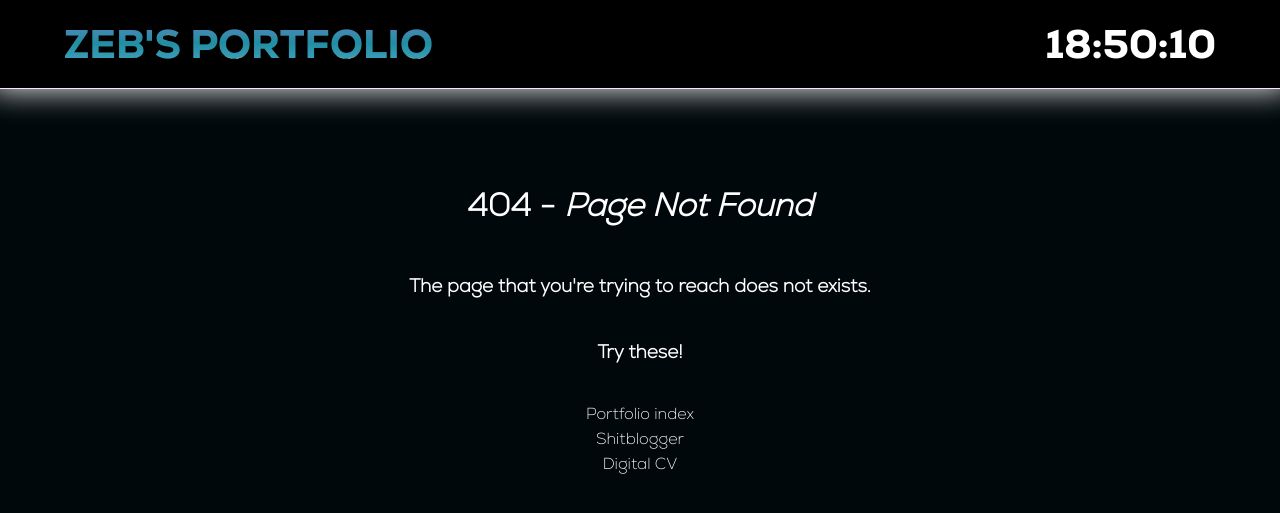
After one commit to zebalday/zebs-portfolio, a Django app: template portfolio/templates/portfolio/404_handler.html in a window 1280 px wide. The commit adds this page. Shown: the top 513 px of the page. Run offline with Django 5.2, Linux system fonts and the light colour scheme; the template is opened without the code that fills it, so the values that code supplies are empty.

Commit message:
11th commit: Handlers 404 & 500.|

```diff
--- /dev/null
+++ b/portfolio/static/css/handlers.css
@@ -0,0 +1,15 @@
+.info{
+    display: flex;
+    flex-direction: column;
+    align-items: center;
+    justify-content: center;
+
+    ul{
+        list-style: none;
+        padding-inline-start: 0;
+        display: flex;
+        flex-direction: column;
+        align-items: center;
+        justify-content: center;
+    }
+}
--- /dev/null
+++ b/portfolio/templates/portfolio/404_handler.html
@@ -0,0 +1,22 @@
+{% extends "portfolio/layout.html" %}
+{% load static %}
+
+{% block page_styles %}
+    <link rel="stylesheet" type="text/css" href={% static "css/handlers.css" %}>
+{% endblock page_styles %}
+
+{% block page_content %}
+
+<div class="info">
+    <h1><b>404</b> - <em>Page Not Found</em></h1>
+    <h3>The page that you're trying to reach does not exists.</h3>
+
+    <h3>Try these!</h3>
+    <ul>
+        <li onclick=location.href="{% url 'portfolio:index' %}">Portfolio index</li>
+        <li onclick=location.href="{% url 'shitblogger:index' %}">Shitblogger</li>
+        <li onclick=location.href="{% url 'portfolio:virtual-cv' %}">Digital CV</li>
+    </ul>
+</div>
+
+{% endblock page_content %}
--- a/portfolio/templates/portfolio/index.html
+++ b/portfolio/templates/portfolio/index.html
@@ -32,6 +32,7 @@
 
 
         <div class="navigation-buttons">
+            <button class="section-button" onclick = location.href="{% url 'portfolio:virtual-cv' %}">PROYECTS</button>
             <button class="section-button" onclick = location.href="{% url 'shitblogger:index' %}">BLOG</button>
             <button class="section-button" onclick = location.href="{% url 'portfolio:virtual-cv' %}">VIRTUAL CV</button>
         </div>
--- a/portfolio/templates/portfolio/virtual-cv.html
+++ b/portfolio/templates/portfolio/virtual-cv.html
@@ -101,12 +101,15 @@
             <div class="section">
                 <h4 class="section-title">ACADEMIC BACKGROUND</h4>
                 <div class="section-content">
+                    <h4>Big Data & Business Intelligence – Andrés Bello University, Chile [2024 - 2025]</h4>
+                    <p>I am currently completing an online diploma course as part of the UNAB postgraduate program. This diploma has a theoretical-practical approach that covers the exploitation of multidimensional databases, construction of Data Warehouses, OLAP creation, ETL processes, and generation of information mines to support the business decision-making process.</p>
+
                     <h4>Computer Science – Saint Thomas Professional Institute, Chile [2021 - 2024]</h4>
                     <p>Throughout my studies at Saint Thomas PI, I have acquired several academic certifications and developed various IT projects such as server building and developing software solutions for third parties, using technologies such as Linux, Python, Java, .NET framework, Django, GitHub, among others.</p>
                     <p>I worked in the admissions and outreach area of the university, where I gave talks to high school students. This strengthened my communication and leadership skills.</p>
                     <p>Additionally, I have conducted workshops on programming fundamentals for first and second-year computer engineering students in order to reinforce their knowledge and develop their programming logic in Python and Java languages.</p>
 
-                    <h4>Graduate Diploma in Applied Information Technology – WINTEC [2023]</h4>
+                    <h4>Graduate Diploma in Applied Information Technology – WINTEC, New Zealand [2023]</h4>
                     <p>I had the opportunity to participate in a student exchange in New Zealand, for a 6-month period, in the second semester of 2023. There I studied subjects related to my field of study and professional profile, all taught in English, which I passed with outstanding grades. Among these subjects I had to take Big Data & Analytics and Routing & Switching Essentials.</p>
                     <p>This was a period of great personal and academic growth, as I was able to meet people from different parts of the world, their cultures and thoughts, while at the same time having to adapt to an innovative and challenging educational environment.</p>
                 </div>
--- a/portfolio/utils.py
+++ b/portfolio/utils.py
@@ -149,7 +149,7 @@ def get_current_song(access_token):
         }
     )
 
-    #print(response.status_code)
+    print(response.status_code)
     #print(response.content)
 
     if response.status_code == 200:
@@ -181,7 +181,7 @@ def get_recently_played(access_token):
         }
     )
 
-    #print(response.status_code)
+    print(response.status_code)
 
     if response.status_code == 200:
         response = response.json()
--- a/shitblogger/templates/shitblogger/blog-posts.html
+++ b/shitblogger/templates/shitblogger/blog-posts.html
@@ -24,7 +24,7 @@
     <span class="form-close-button" onclick="hideCustomAlert()">&times;</span>
     <div class="form-container" id="form-container">
         <h3 class="section-title">Login</h3>
-        <form action="{% url 'shitblogger:index' %}" method="POST">
+        <form action="{% url 'shitblogger:login' %}" method="POST">
             {% csrf_token %}
             <input type="text" id="username" name="username">
             <input type="password" id="password" name="password">
--- a/shitblogger/urls.py
+++ b/shitblogger/urls.py
@@ -5,6 +5,7 @@ app_name = 'shitblogger'
 
 urlpatterns = [
     path('', BlogIndex.as_view(), name = 'index'),
+    path('login', blog_login, name = 'login'),
     path('logout', blog_logout, name = 'logout'),
     path('add-cat', add_category, name = 'add-category'),
     path('add-post', add_blog_post, name = 'add-blog-post'),
--- a/website/urls.py
+++ b/website/urls.py
@@ -19,12 +19,14 @@ from django.urls import path, include
 from django.conf.urls.static import static
 from django.conf import settings
 from portfolio.views import index
+from django.conf.urls import handler404, handler500
 
 urlpatterns = [
     path('admin/', admin.site.urls),
     path('', index.as_view(), name='index'),
     path('portfolio/', include('portfolio.urls')),
     path('shitblogger/', include('shitblogger.urls')),
-]
+] + static(settings.MEDIA_URL, document_root=settings.MEDIA_ROOT)
 
-urlpatterns += static(settings.MEDIA_URL, document_root=settings.MEDIA_ROOT)
+handler404 = 'portfolio.views.handler404'
+handler500 = 'portfolio.views.handler500'
```
Also changed, not shown: portfolio/static/css/index.css (+6 -6 lines), portfolio/templates/portfolio/500_handler.html (added, +19 -0 lines), portfolio/views.py (+34 -1 lines), shitblogger/views.py (+10 -21 lines), website/settings.py (+7 -1 lines), 2 other files.
